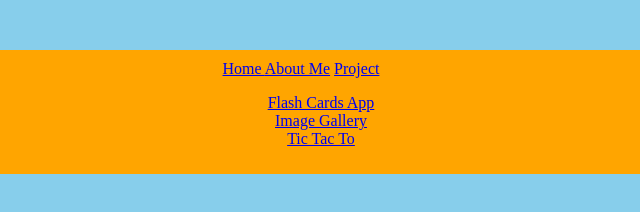
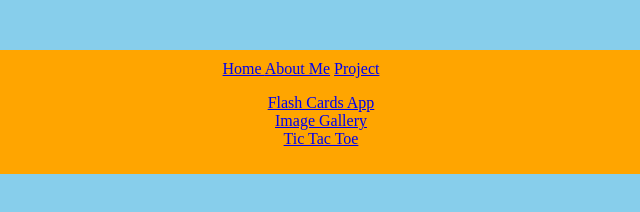
Before and after one commit to NiceDolphin/NiceDolphin.github.io, a plain HTML site: page project.html in a window 1280 px wide. Shown: the full height of the page, 339-979 px from the left. Drawn offline with Linux system fonts and the light colour scheme.

Commit message:
addpages

```diff
--- a/project.html
+++ b/project.html
@@ -14,7 +14,7 @@
          <ul>
            <li><a href="app.html">Flash Cards App</a></li>
            <li><a href="gallery.html">Image Gallery</a></li>
-           <li><a href="tictactoe.html">Tic Tac To</a></li>
+           <li><a href="tictactoe.html">Tic Tac Toe</a></li>
          </ul>
     </div>
  </body>
```
